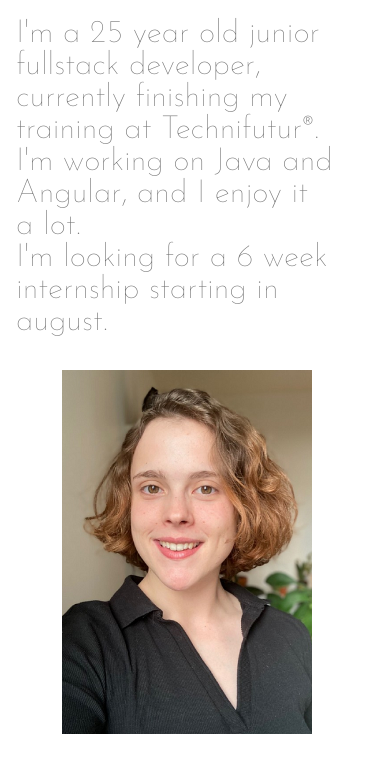
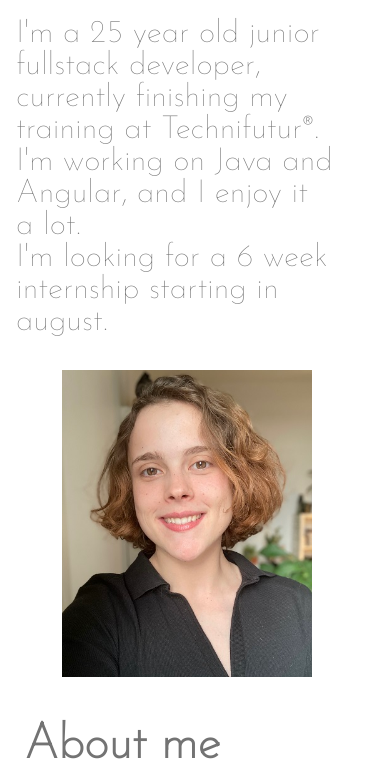
Before and after one commit to Esthuy/esthuy.github.io, a plain HTML site: page index.html in a window 390 px wide. Shown: the part 283-1059 px from the top of the page. Drawn offline with Linux system fonts and the light colour scheme; a web font is replaced by a local one.

Commit message:
photo & remove useless css

```diff
--- a/index.html
+++ b/index.html
@@ -5,7 +5,7 @@
     <meta http-equiv="X-UA-Compatible" content="IE=edge">
     <meta name="viewport" content="width=device-width, initial-scale=1.0">
     <link rel="stylesheet" href="./style.css">
-    <title>Portfolio</title>
+    <title>Portfolio Estelle Huynen</title>
 </head>
 <body>
 
@@ -37,7 +37,7 @@
         </div>
 
         <div class="picture">
-            <img src="img/me.png" alt="Picture of me">
+            <img src="img/me.jpg" alt="Picture of me">
         </div>
     </div>
 </header>
--- a/style.css
+++ b/style.css
@@ -19,7 +19,6 @@ body {
 .name {
   text-align: center;
   width: auto;
-  margin: 10 auto;
   font-size: 2rem;
   font-family: 'Josefin Sans', sans-serif;
 }
@@ -246,7 +245,6 @@ footer {
      flex-direction: column;
      padding: 0rem;
      justify-content: left;
-     align-items: left;
   }
 
   .header {
```
Also changed, not shown: img/me.jpg (added), img/me.png (deleted), img/portfolio.jpg (deleted).
